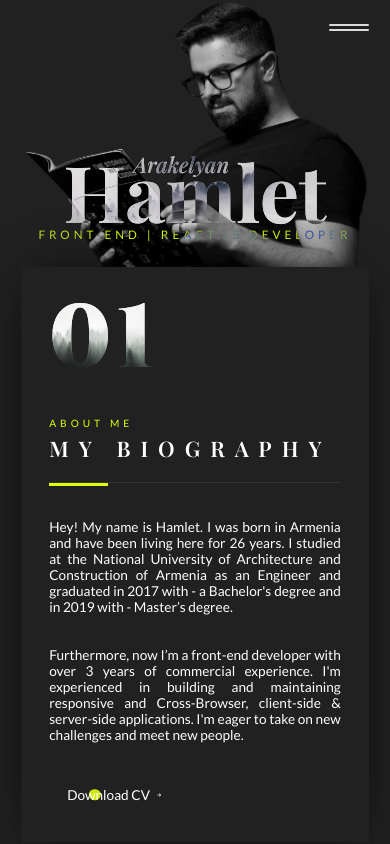
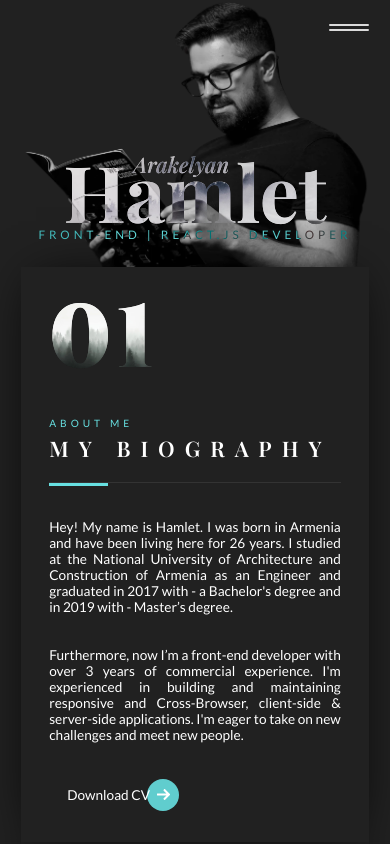
Before and after one commit to hamletaraqelyan/hamletaraqelyan.github.io, a React (Create React App) app: page / in a window 390 px wide. Shown: the top 844 px of the page. Built offline with nearby package versions, Linux system fonts and the light colour scheme.

Commit message:
Style changes!

```diff
--- a/src/styles/globalClasses.scss
+++ b/src/styles/globalClasses.scss
@@ -109,4 +109,17 @@
       height: 3px;
     }
   }
+
+  .cta {
+    .arrowIcon {
+      width: 0.8rem;
+      height: 0.8rem;
+    }
+
+    &::before {
+      transform: translate(calc(100% + 3rem), -50%);
+      width: 2rem;
+      height: 2rem;
+    }
+  }
 }
--- a/src/styles/variables.scss
+++ b/src/styles/variables.scss
@@ -9,7 +9,7 @@ $fontCinzel: 'Cinzel', sans-serif;
 //Colors
 $backgroundColour: #212121;
 $backgroundColourLight: #dde4e7;
-$cyan: #e1ff02;
+$cyan: #67e0e1;
 $lime: #e1ff02;
 $cyanLight: #37474f;
 $textColorLight: #222222;
```
Also changed, not shown: 1 other file (tests, documents, lock files or other folders).
